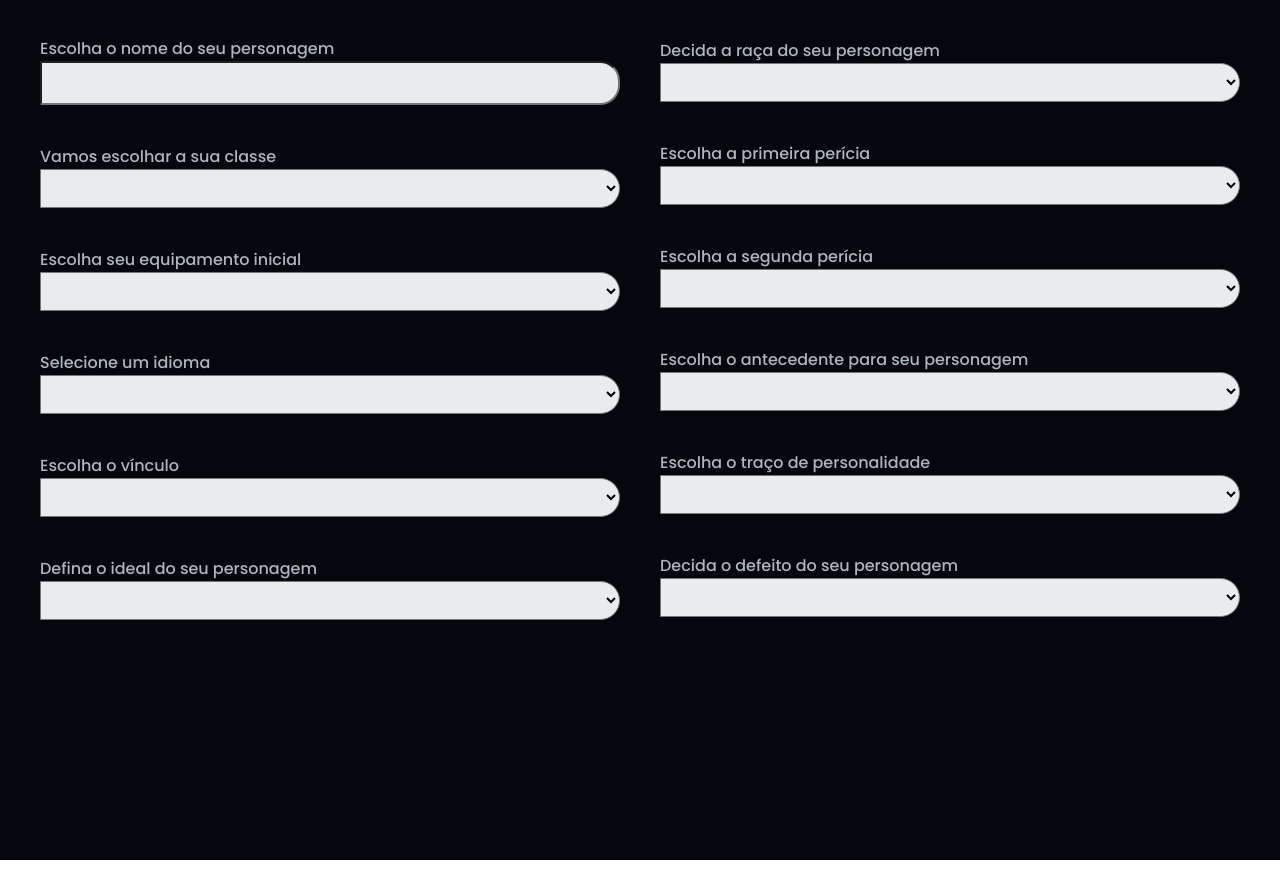
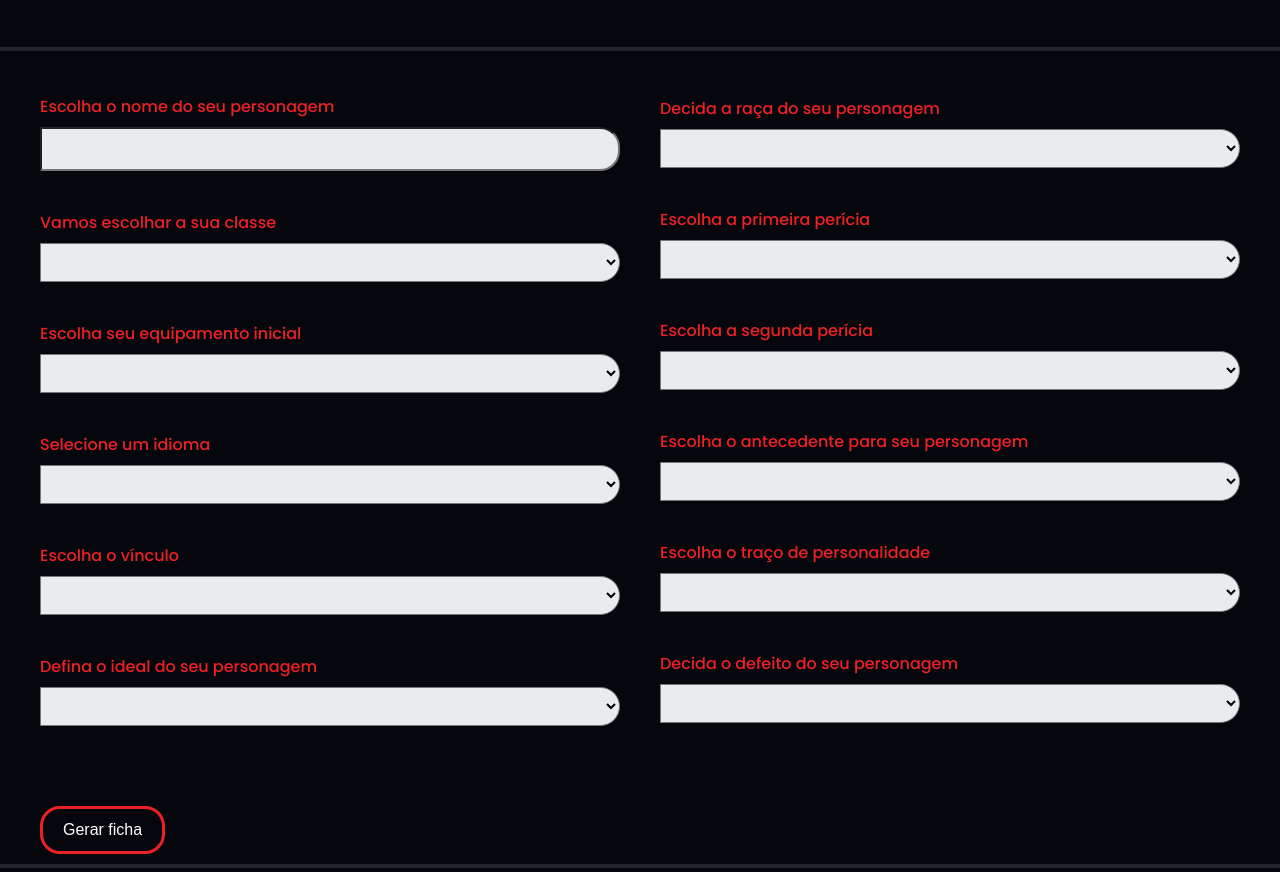
Before and after one commit to mateusdev7/dungeonsanddragonsautomator, a plain HTML site: page comecar.html in a window 1280 px wide. Shown: the part 796-1668 px from the top of the page. Drawn offline with nearby package versions, Linux system fonts and the light colour scheme.

Commit message:
Formulário básico

```diff
--- a/comecar.html
+++ b/comecar.html
@@ -46,11 +46,11 @@
                 <!-- Lado esquerdo -->
                 <div class="lado-esquerdo">
                     <div>
-                        <label for="nome_personagem" class="cor-w5 font-p-3-medium">Escolha o nome do seu personagem</label>
+                        <label for="nome_personagem" class="cor-p1 font-p-3-medium">Escolha o nome do seu personagem</label>
                         <input type="text" name="nome_personagem" id="nome_personagem">
                     </div>
                     <div>
-                        <label for="classe_personagem" class="cor-w5 font-p-3-medium">Vamos escolhar a sua classe</label>
+                        <label for="classe_personagem" class="cor-p1 font-p-3-medium">Vamos escolhar a sua classe</label>
                         <select name="classe_personagem" id="classe_personagem">
                             <option value="" selected></option>
                             <option value="classe1">Classe 01</option>
@@ -58,7 +58,7 @@
                         </select>
                     </div>
                     <div>
-                        <label for="equipamento_personagem" class="cor-w5 font-p-3-medium">Escolha seu equipamento inicial</label>
+                        <label for="equipamento_personagem" class="cor-p1 font-p-3-medium">Escolha seu equipamento inicial</label>
                         <select name="equipamento_personagem" id="equipamento_personagem">
                             <option value="" selected></option>
                             <option value="equipamento1">Equipamento 01</option>
@@ -66,7 +66,7 @@
                         </select>
                     </div>
                     <div>
-                        <label for="idioma_personagem" class="cor-w5 font-p-3-medium">Selecione um idioma</label>
+                        <label for="idioma_personagem" class="cor-p1 font-p-3-medium">Selecione um idioma</label>
                         <select name="idioma_personagem" id="idioma_personagem">
                             <option value="" selected></option>
                             <option value="idioma1">Idioma 01</option>
@@ -74,7 +74,7 @@
                         </select>
                     </div>
                     <div>
-                        <label for="vinculo_personagem" class="cor-w5 font-p-3-medium">Escolha o vínculo</label>
+                        <label for="vinculo_personagem" class="cor-p1 font-p-3-medium">Escolha o vínculo</label>
                         <select name="vinculo_personagem" id="vinculo_personagem">
                             <option value="" selected></option>
                             <option value="vinculo1">Vinculo 01</option>
@@ -82,7 +82,7 @@
                         </select>
                     </div>
                     <div>
-                        <label for="ideal_personagem" class="cor-w5 font-p-3-medium">Defina o ideal do seu personagem</label>
+                        <label for="ideal_personagem" class="cor-p1 font-p-3-medium">Defina o ideal do seu personagem</label>
                         <select name="ideal_personagem" id="ideal_personagem">
                             <option value="" selected></option>
                             <option value="ideal1">Ideal 01</option>
@@ -94,7 +94,7 @@
                 <!-- Lado direito -->
                 <div class="lado-direito">
                     <div>
-                        <label for="raca_personagem" class="cor-w5 font-p-3-medium">Decida a raça do seu personagem</label>
+                        <label for="raca_personagem" class="cor-p1 font-p-3-medium">Decida a raça do seu personagem</label>
                         <select name="raca_personagem" id="raca_personagem">
                             <option value="" selected></option>
                             <option value="raca1">Raça 01</option>
@@ -102,19 +102,19 @@
                         </select>
                     </div>
                     <div class="campo-pericia">
-                        <label for="pericias_personagem" class="cor-w5 font-p-3-medium">Escolha a primeira perícia</label>
+                        <label for="pericias_personagem" class="cor-p1 font-p-3-medium">Escolha a primeira perícia</label>
                         <select name="pericias_personagem" id="pericias_personagem">
                             <option value="" selected></option>
                             <option value="pericia1">Perícia 01</option>
                         </select>
-                        <label for="pericias_personagem" class="cor-w5 font-p-3-medium">Escolha a segunda perícia</label>
+                        <label for="pericias_personagem" class="cor-p1 font-p-3-medium">Escolha a segunda perícia</label>
                         <select name="pericias_personagem" id="pericias_personagem">
                             <option value="" selected></option>
                             <option value="pericia2">Perícia 02</option>
                         </select>
                     </div>
                     <div>
-                        <label for="antecedente_personagem" class="cor-w5 font-p-3-medium">Escolha o antecedente para seu personagem</label>
+                        <label for="antecedente_personagem" class="cor-p1 font-p-3-medium">Escolha o antecedente para seu personagem</label>
                         <select name="antecedente_personagem" id="antecedente_personagem">
                             <option value="" selected></option>
                             <option value="antecedente1">Antecedente 01</option>
@@ -122,7 +122,7 @@
                         </select>
                     </div>
                     <div>
-                        <label for="traco_personagem" class="cor-w5 font-p-3-medium">Escolha o traço de personalidade</label>
+                        <label for="traco_personagem" class="cor-p1 font-p-3-medium">Escolha o traço de personalidade</label>
                         <select name="traco_personagem" id="traco_personagem">
                             <option value="" selected></option>
                             <option value="traco1">Traço 01</option>
@@ -130,7 +130,7 @@
                         </select>
                     </div>
                     <div>
-                        <label for="defeito_personagem" class="cor-w5 font-p-3-medium">Decida o defeito do seu personagem</label>
+                        <label for="defeito_personagem" class="cor-p1 font-p-3-medium">Decida o defeito do seu personagem</label>
                         <select name="defeito_personagem" id="defeito_personagem">
                             <option value="" selected></option>
                             <option value="defeito1">Defeito 01</option>
@@ -138,6 +138,7 @@
                         </select>
                     </div>
                 </div>
+                <a href="./comecar.html" class="botao">Gerar ficha</a>
             </form>
         </section>
     </section>
--- a/conteudos/comecar.css
+++ b/conteudos/comecar.css
@@ -57,15 +57,31 @@
   display: block;
 }
 
+.formulario-dados::before {
+  content: "";
+  display: inline-block;
+  background: var(--cor-w9);
+  height: 4px;
+  width: 100%;
+}
+
+.formulario-dados::after {
+  content: "";
+  display: inline-block;
+  background: var(--cor-w9);
+  height: 4px;
+  width: 100%;
+}
+
 .formulario {
   padding-left: 40px;
   padding-right: 40px;
   display: grid;
   grid-template-columns: repeat(2, 1fr);
   gap: 40px;
-  padding-bottom: 200px;
   justify-content: center;
   align-items: center;
+  margin-top: 40px;
 }
 
 .col-1 {
@@ -74,6 +90,8 @@
 
 .formulario label {
   display: block;
+  margin-bottom: 8px;
+  max-width: max-content;
 }
 
 .formulario select {
@@ -99,3 +117,10 @@
   background: var(--cor-brancototal);
   box-shadow: 0 0 0 1px #fe3238;
 }
+
+@media (max-width: 900px) {
+  .formulario {
+    grid-template-columns: 1fr;
+    gap: 0px;
+  }
+}
--- a/css_componentes/componentes.css
+++ b/css_componentes/componentes.css
@@ -24,6 +24,7 @@
   border-radius: 20px;
   padding: 12px 20px;
   color: var(--cor-brancototal);
+  max-width: max-content;
 }
 
 .botao:hover {
--- a/css_componentes/fontes.css
+++ b/css_componentes/fontes.css
@@ -45,6 +45,7 @@
   letter-spacing: 0.05em;
   text-transform: uppercase;
 }
+
 
 
 @media (max-width: 1300px) {
```
